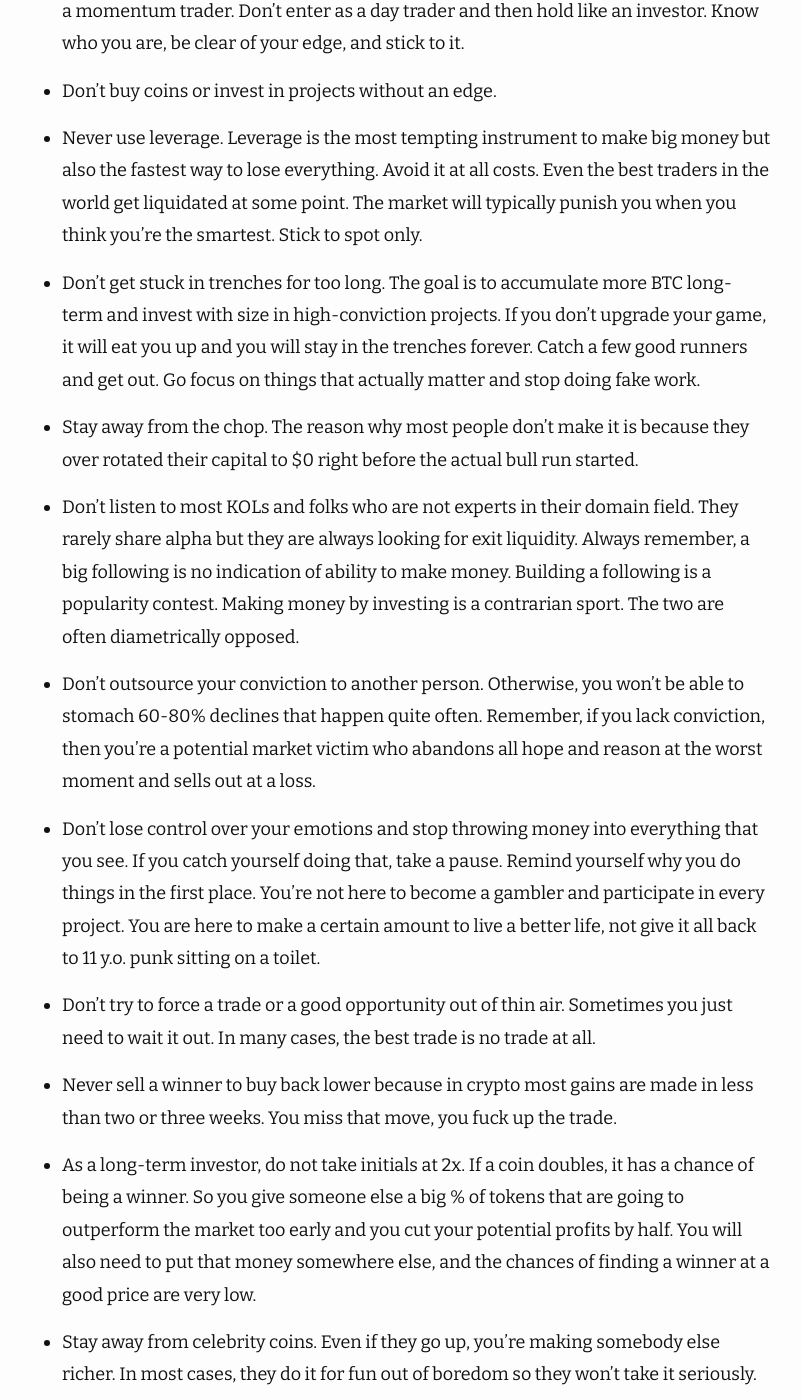
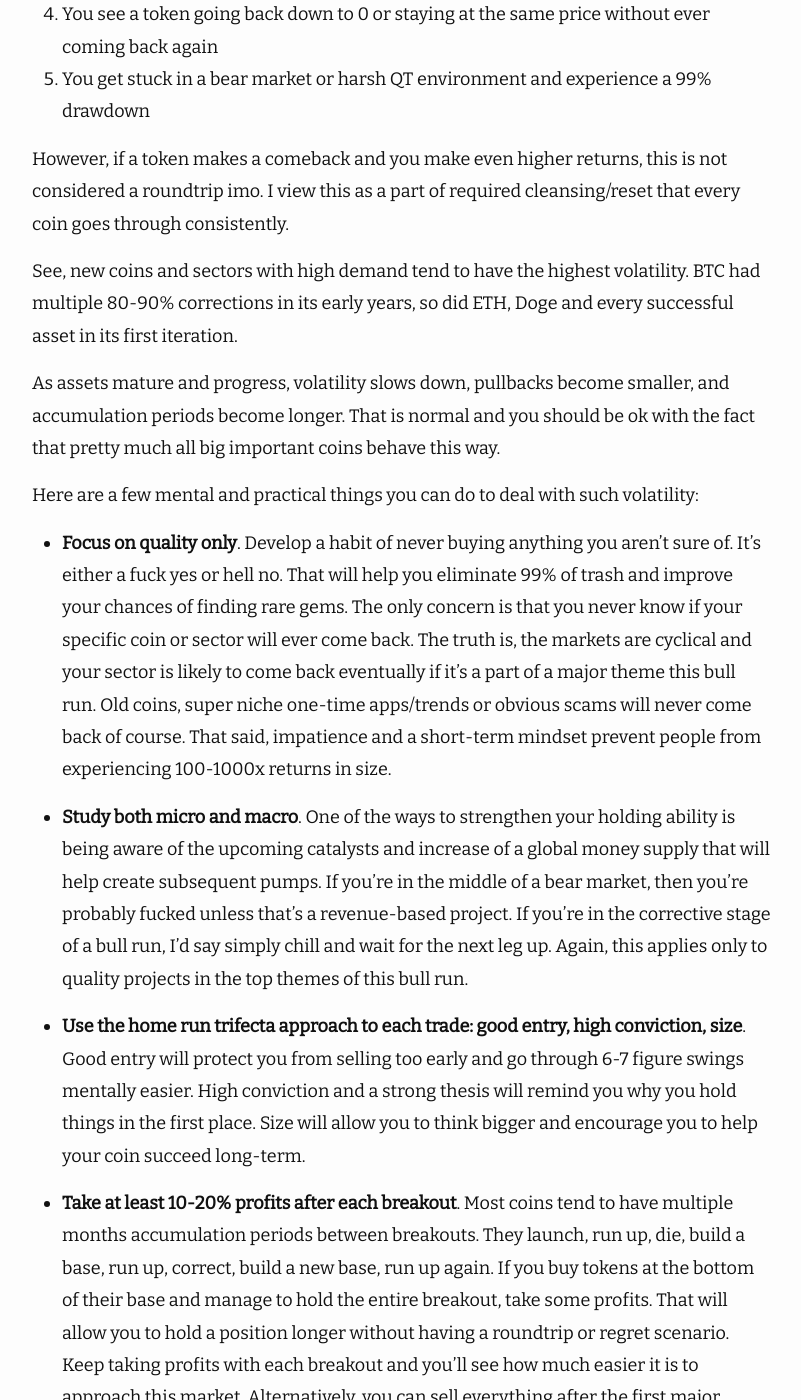
Before and after one commit to deeintech/deeintech.github.io, a Jekyll site: the page built from _posts/2025-03-05-playbook.md, in a window 1280 px wide and 1400 px high, scrolled down 22487 px. Shown: the whole window, without its empty margins (238-1039 px from the left). Built offline with Jekyll 4.4.1, drawn with Linux system fonts in a browser that asks for light colours; nearby versions of some CDN libraries; some of the changed text lies outside the part shown.

Commit message:
add roundtrip

```diff
--- a/_posts/2025-03-05-playbook.md
+++ b/_posts/2025-03-05-playbook.md
@@ -27,17 +27,15 @@ How you approach this market will determine your results. Based on my experience
 
 Bitcoin and the entire crypto market operates in 4-year cycles. Knowing where you are in the cycle will help you to navigate this market with a long-term view and approach it from a mature perspective, instead of a gambling one.
 
-This is a simplified version of bitcoin cycles. We have just completed "Corretion Phase 1" (last update March 14th, 2025).
+This is a simplified version of bitcoin cycles. We have recently completed "Corretion Phase 1" (last update March 17th, 2025).
 
 ![banana](/assets/images/banana.jpeg)
 
-Below are two videos that will explain a bigger macro picture and show where we are in the market. TLDR: follow the global liquidity.
+Below are some videos that will explain a bigger macro picture and show where we are in the market. TLDR: follow the global liquidity.
 
 <iframe width="100%" height="420" src="https://www.youtube.com/embed/W7ZL-nFoynw?si=4c-47X3VHpUpVArx" title="YouTube video player" frameborder="0" allow="accelerometer; autoplay; clipboard-write; encrypted-media; gyroscope; picture-in-picture; web-share" referrerpolicy="strict-origin-when-cross-origin" allowfullscreen></iframe>
 
 <iframe width="100%" height="420" src="https://www.youtube.com/embed/KxeZCCoOLB8?si=caR0fwamkT54XPu7" title="YouTube video player" frameborder="0" allow="accelerometer; autoplay; clipboard-write; encrypted-media; gyroscope; picture-in-picture; web-share" referrerpolicy="strict-origin-when-cross-origin" allowfullscreen></iframe>
-
-<iframe width="100%" height="420" src="https://www.youtube.com/embed/xFm8mbUnIuE?si=w_lemnrVmYOua5Nw" title="YouTube video player" frameborder="0" allow="accelerometer; autoplay; clipboard-write; encrypted-media; gyroscope; picture-in-picture; web-share" referrerpolicy="strict-origin-when-cross-origin" allowfullscreen></iframe>
 
 ## On Extraction Flow
 
@@ -138,13 +136,13 @@ There are a few things for this method to work:
 
 - Be emotionally strong and be able to stomach 6-7 figs price swings on a monthly basis. Not many are willing to do that, which is why this is not for everyone.
 
-- Be patient. For long-term positions, you almost always have enough time to buy lower. Also, most big coins take more than a year to fully explode. Sometimes nothing happens for months, then months happen in days. If you can’t hold, you won’t get rich.
+- Be patient. For long-term positions, you almost always have enough time to buy lower. Also, most big coins take more than a year to fully explode. Sometimes nothing happens for months, then months happen in days. If you can't hold, you won't get rich.
 
 - Understand that conviction cannot be bought, borrowed or outsourced, only earned. Developing strong conviction to hold during drawdowns starts with developing a strong, objective thesis and telling yourself that your thesis is the only thing that matters regardless of short-term price action.
 
-- Learn the distinction between emotional attachment and conviction. You buy because you want to sell at some point, not become somebody else’s exit liquidity.
+- Learn the distinction between emotional attachment and conviction. You buy because you want to sell at some point, not become somebody else's exit liquidity.
 
-- Allocate the same amount into each of your homeruns. Don’t oversize for no reason to avoid mental pressure.
+- Allocate the same amount into each of your homeruns. Don't oversize for no reason to avoid mental pressure.
 
 - Do not size in or DCA more when the price and your conviction go up, and your thesis turns out to be a correct one. If you're allocated into a coin early, that should be it. Do not mess up your good entry with emotions. At the same time, do not DCA on the way down, catching a falling knife is never a good idea.
 
@@ -191,9 +189,9 @@ The problem with the memecoins space is that it becomes oversaturated too fast s
 
 There are a few categories that look particularly interesting:
 
-- Mascots of new chains. Many new chains have no tokens and the only way to bet on their growth is by investing in the corresponding face or mascot that represents a given chain. Examples: Toshi or Brett on Base, Abster on Abstract, Foxy on Linea.
+- Mascots of new chains. Many new chains have no tokens and the only way to bet on their growth is by investing in the corresponding face or mascot that represents a given chain. Examples: Toshi or Brett on Base, Abster on Abstract.
 
-- Classic memes with high cultural impact. Those are the memes that existed for over a decade and became a big part of the internet culture. They are more likely to become multi-cycle memes due to a large mindshare and cult-like community they've built over the years. Newly launched forced memes are unlikely to stick around. Hence, bet on the culture. Examples: Pepe, Bobo, Joe, etc.
+- Classic memes with high cultural impact. Those are the memes that existed for over a decade outside of crypto and became a big part of the internet culture. They are more likely to become multi-cycle memes due to a large mindshare and cult-like community they've built over the years. Newly launched forced memes are unlikely to stick around. Hence, bet on the culture. Examples: Pepe, Bobo, Joe.
 
 ![memes](/assets/images/memes.png)
 
@@ -209,13 +207,17 @@ The biggest danger of memecoins is their extreme volatility. It is normal for me
 
 - Airdrops are one of the best forms of building your capital if done correctly. Play games, test new chains and protocols, complete tasks and eventually you'll get rewarded. Be very picky with what you test tho. Many projects will use your time to boost their metrics and give you nothing in return. Focus on projects with cultish communities, superior products, and some form of novelty.
 
-- Apply to become a streamer on Abstract. This is the next big opportunity, imo.
+- Apply to become a streamer on Abstract and play Abstract games in your free time. This is the next big opportunity imo.
 
 - Contribute to projects for free, get a part time gig as a moderator or ambassador. Work your way towards a full-time job. Build your portfolio from there.
 
 - Get early into new chains. There are many interesting opportunities when the chain is fresh, such as its mascot/face/main meme or the main liquidity protocol. You will also build your participation score that might be useful in the long-term.
 
 - Use onchain trading in the uptrend to catch a big win. Be careful tho, it's the riskiest way of making money there is.
+
+- In your early days, accumulate lessons, not capital. Fail more, try more, acquire more knowledge from people who have made and lost a lot. That will allow you to prevent the same mistakes when it's your turn to deal with larger sums of money.
+
+- Never give up. Crypto is a very generious market. You can lose everything multiple times before your biggest comeback. All you need is one big opporunity and you're set for life.
 
 ## On Basics
 
@@ -237,13 +239,13 @@ The biggest danger of memecoins is their extreme volatility. It is normal for me
 
 ## On Strategy
 
-- If you find a new 0→1 primitive or a new token distribution model and you have a chance to participate, do it but join the first wave of euthanasia rollercoaster only. That’s where most money is made. First movers set trends, copycats oversaturate them. Examples: ICOs, play-to-earn, tap-to-earn, airdrops, presidential memes.
+- If you find a new 0→1 primitive or a new token distribution model and you have a chance to participate, do it but join the first wave of euthanasia rollercoaster only. That's where most money is made. First movers set trends, copycats oversaturate them. Examples: ICOs, play-to-earn, tap-to-earn, airdrops, presidential memes.
 
 ![trump](/assets/images/trump.jpg)
 
-- Learn and accept normies’ psychology. Unit bias and price targets are both important and go hand in hand. A coin should either be cheap enough to buy millions with $50 ($0.0000123) or it needs to have ambitious targets for people to believe in ($10, $100, $1000).
+- Learn and accept normies' psychology. Unit bias and price targets are both important and go hand in hand. A coin should either be cheap enough to buy millions with $50 ($0.0000123) or it needs to have ambitious targets for people to believe in ($10, $100, $1000).
 
-- Focus on coins that show strength and perform well in a tough market. Favor performance over fundamentals. Always account for the opportunity cost of not selling garbage earlier.
+- Focus on coins that show strength and perform well in a tough market. Favor performance over fundamentals. Always account for the opportunity cost of not selling garbage or slow-movers earlier.
 
 - Spend 80% of your time focusing on high-leverage activities. Do not neglect your sleep and your overall health. Staring at charts longer will not make your coins go up more.
 
@@ -257,15 +259,15 @@ The biggest danger of memecoins is their extreme volatility. It is normal for me
 
 - Invest in presales late in a bear market or early bull to get the lowest valuations. Avoid investing at the peak of the bull.
 
-- Active contribution is one of the most overlooked strategies when it comes to investing in crypto. Early-stage crypto projects need support across various disciplines including technical work, marketing, business development, community management, and more. By offering your skills, no matter how niche or broad, you position yourself not just as a passive investor but as an integral part of a project’s growth. Advising or contributing at the ground level, particularly for projects yet to secure funding, often allows you to negotiate higher token equity. Gaining early access and actively supporting projects you genuinely believe in can lead to substantial, life-changing outcomes. That said, there's way more upside than just looking at charts all day, especially when capital is limited.
+- Active contribution is one of the most overlooked strategies when it comes to investing in crypto. Early-stage crypto projects need support across various disciplines including technical work, marketing, business development, community management, and more. By offering your skills, no matter how niche or broad, you position yourself not just as a passive investor but as an integral part of a project's growth. Advising or contributing at the ground level, particularly for projects yet to secure funding, often allows you to negotiate higher token equity. Gaining early access and actively supporting projects you genuinely believe in can lead to substantial, life-changing outcomes. That said, there's way more upside than just looking at charts all day, especially when capital is limited.
 
-- If you have access to good deals within your network, use it. But be very selective. Remember, 99% of projects don’t need a token. Also, the project itself doesn’t make the deal perfect. Bad terms, wrong timing or weak thesis can turn a good deal into a terrible one.
+- If you have access to good deals within your network, use it. But be very selective. Remember, 99% of projects don't need a token. Also, the project itself doesn't make the deal perfect. Bad terms, wrong timing or weak thesis can turn a good deal into a terrible one.
 
 - Bet on teams, not projects. Prioritize folks who put user experience and execution quality above all.
 
-- Avoid projects with red flags. VCs don’t want to call out bad actors because there’s no upside or incentive for them. Having a toxic reputation for talking bad stuff about projects all the time can cut off VCs from future deal flow, so they stay silent. That’s why scams can be very big.
+- Avoid projects with red flags. VCs don't want to call out bad actors because there's no upside or incentive for them. Having a toxic reputation for talking bad stuff about projects all the time can cut off VCs from future deal flow, so they stay silent. That's why scams can be very big.
 
-- Look for products that create fanatical experience. If someone tells you I cannot live without this, you’re into something. Study that, engage with that. Invest if possible.
+- Look for products that create fanatical experience. If someone tells you I cannot live without this, you're into something. Study that, engage with that. Invest if possible.
 
 ## On Buying
 
@@ -273,11 +275,11 @@ The biggest danger of memecoins is their extreme volatility. It is normal for me
 
 - Buy alts and memes at the bottom of a multi-months range only. Considering it's a good asset, you're buying at the best time possible as most sellers have left, capitulated, liquidated or given up already.
 
-- Allocate your funds when there’s an asymmetric upside, not when you feel comfortable. There needs to be enough gap in the profit between entry and exit so that it justifies the risk that it carries if the position goes lower.
+- Allocate your funds when there's an asymmetric upside, not when you feel comfortable. There needs to be enough gap in the profit between entry and exit so that it justifies the risk that it carries if the position goes lower.
 
-- Be active when it’s needed the most. Buy peak mindshare projects when there's blood, fear, fud. You can’t go back in time to ask for a better entry. Deploy money first, do less important things later. Their stop loss or panic sell should be your entry.
+- Be active when it's needed the most. Buy peak mindshare projects when there's blood, fear, fud. You can't go back in time to ask for a better entry. Deploy money first, do less important things later. Their stop loss or panic sell should be your entry.
 
-- Get early in coins that aren’t listed on many exchanges and don’t have a positive consensus on social media yet. The interest in buying should decrease as the coin goes up and more people are talking about it. Not the other way around.
+- Get early in coins that aren't listed on many exchanges and don't have a positive consensus on social media yet. The interest in buying should decrease as the coin goes up and more people are talking about it. Not the other way around.
 
 ## On Selling / Taking Profits
 
@@ -311,9 +313,39 @@ The biggest danger of memecoins is their extreme volatility. It is normal for me
 
 - Have good security measures both online and IRL. Protect your coins because there's always someone who wants to take them from you. Do not blindly tell anyone about your involvement in crypto. Stay low key. Death threats are a real thing.
 
+## On Roundtrips
+
+There are many misleading terms in crypto but I find "roundtrip" as one of the most controversial ones. Roundtrip refers to an event where you didn't take any profits on a coin that went up a lot and then went down back to the same/lower entry. While this is technically correct, it requires a bit more context to be fully accurate.
+
+A true roundtrip works as follows:
+
+1. You buy a token early
+2. You see a token making crazy multiples
+3. You don't take any profits
+4. You see a token going back down to 0 or staying at the same price without ever coming back again
+5. You get stuck in a bear market or harsh QT environment and experience a 99% drawdown
+
+However, if a token makes a comeback and you make even higher returns, this is not considered a roundtrip imo. I view this as a part of required cleansing/reset that every coin goes through consistently.
+
+See, new coins and sectors with high demand tend to have the highest volatility. BTC had multiple 80-90% corrections in its early years, so did ETH, Doge and every successful asset in its first iteration.
+
+As assets mature and progress, volatility slows down, pullbacks become smaller, and accumulation periods become longer. That is normal and you should be ok with the fact that pretty much all big important coins behave this way.
+
+Here are a few mental and practical things you can do to deal with such volatility:
+
+- **Focus on quality only**. Develop a habit of never buying anything you aren't sure of. It's either a fuck yes or hell no. That will help you eliminate 99% of trash and improve your chances of finding rare gems. The only concern is that you never know if your specific coin or sector will ever come back. The truth is, the markets are cyclical and your sector is likely to come back eventually if it's a part of a major theme this bull run. Old coins, super niche one-time apps/trends or obvious scams will never come back of course. That said, impatience and a short-term mindset prevent people from experiencing 100-1000x returns in size.
+
+- **Study both micro and macro**. One of the ways to strengthen your holding ability is being aware of the upcoming catalysts and increase of a global money supply that will help create subsequent pumps. If you're in the middle of a bear market, then you're probably fucked unless that's a revenue-based project. If you're in the corrective stage of a bull run, I'd say simply chill and wait for the next leg up. Again, this applies only to quality projects in the top themes of this bull run.
+
+- **Use the home run trifecta approach to each trade: good entry, high conviction, size**. Good entry will protect you from selling too early and go through 6-7 figure swings mentally easier. High conviction and a strong thesis will remind you why you hold things in the first place. Size will allow you to think bigger and encourage you to help your coin succeed long-term.
+
+- **Take at least 10-20% profits after each breakout**. Most coins tend to have multiple months accumulation periods between breakouts. They launch, run up, die, build a base, run up, correct, build a new base, run up again. If you buy tokens at the bottom of their base and manage to hold the entire breakout, take some profits. That will allow you to hold a position longer without having a roundtrip or regret scenario. Keep taking profits with each breakout and you'll see how much easier it is to approach this market. Alternatively, you can sell everything after the first major breakout and look for other coins that didn't have a breakout yet.
+
+See, a roundtrip is only a roundtrip if you buy crap, mismanage your risks and forget to take profits regularly. If you stick to common sense and build systems against human stupidity, you'll change your perspective on the entire thing.
+
 ## On Things to Avoid
 
-- Greed comes with a cost. Don't take unnecessary risk to make money you don't need. Never risk money you need for money you don’t need.
+- Greed comes with a cost. Don't take unnecessary risk to make money you don't need. Never risk money you need for money you don't need.
 
 - Don't mix your strategies. Don't buy as a long-term investor and trade every move like a momentum trader. Don't enter as a day trader and then hold like an investor. Know who you are, be clear of your edge, and stick to it.
 
@@ -326,8 +358,6 @@ The biggest danger of memecoins is their extreme volatility. It is normal for me
 - Stay away from the chop. The reason why most people don't make it is because they over rotated their capital to $0 right before the actual bull run started.
 
 - Don't listen to most KOLs and folks who are not experts in their domain field. They rarely share alpha but they are always looking for exit liquidity. Always remember, a big following is no indication of ability to make money. Building a following is a popularity contest. Making money by investing is a contrarian sport. The two are often diametrically opposed.
-
-- Don't outsource your conviction to another person. Otherwise, you won't be able to stomach 60-80% declines that happen quite often. Remember, if you lack conviction, then you're a potential market victim who abandons all hope and reason at the worst moment and sells out at a loss.
 
 - Don't lose control over your emotions and stop throwing money into everything that you see. If you catch yourself doing that, take a pause. Remind yourself why you do things in the first place. You're not here to become a gambler and participate in every project. You are here to make a certain amount to live a better life, not give it all back to 11 y.o. punk sitting on a toilet.
 
@@ -359,7 +389,7 @@ The biggest danger of memecoins is their extreme volatility. It is normal for me
 
 - Use networking to connect with key players that have their own edge in respective domains of expertise: majors, memes, nfts, etc. Become an expert at one thing, collab with other experts. Avoid being a generalist.
 
-- Aim for lifelong trust. Protect your reputation. Don’t get involved in scams and don’t launch them. Don’t chase quick cash. Help others build something worthwhile instead. This will allow you to play longer games with higher quality people.
+- Aim for lifelong trust. Protect your reputation. Don't get involved in scams and don't launch them. Don't chase quick cash. Help others build something worthwhile instead. This will allow you to play longer games with higher quality people.
 
 - Choose your partner carefully. Do not let them know your true net worth in crypto. Safer that way.
 
@@ -381,9 +411,9 @@ The biggest danger of memecoins is their extreme volatility. It is normal for me
 
 - Delivered products end major speculation and typically mark the top. Examples: Cardano launching smart contracts, Hyperliquid launching HyperEVM, Pudgy Penguins launching Pengu, Trump team launching Trump coin.
 
-- If you missed the first big move in a given coin ($10M-$200M), don’t fomo. Wait for a price to chill out. Many times you get stuck in a multi-weeks/months accumulation zone. If your conviction is low, that timeless range will force you to sell at a loss or small profit right before making its next big move.
+- If you missed the first big move in a given coin ($10M-$200M), don't fomo. Wait for a price to chill out. Many times you get stuck in a multi-weeks/months accumulation zone. If your conviction is low, that timeless range will force you to sell at a loss or small profit right before making its next big move.
 
-- One winning sector outperforming doesn’t mean that the other one is dead. Rotations are inevitable.
+- One winning sector outperforming doesn't mean that the other one is dead. Rotations are inevitable.
 
 - The best coins tend to stay boring for months and are reserved for delusional holders. When they wake up, they pump fast and rarely give a good entry.
 
@@ -411,7 +441,7 @@ The biggest danger of memecoins is their extreme volatility. It is normal for me
 
 ![retrace](/assets/images/retrace.jpeg)
 
-- Test pumps and chops are the ultimate form of manipulation. The goal is to wear you out and grab as much liquidity as possible. Avoid trading in those market conditions and don’t touch leverage.
+- Test pumps and chops are the ultimate form of manipulation. The goal is to wear you out and grab as much liquidity as possible. Avoid trading in those market conditions and don't touch leverage.
 
 ![test-pumps](/assets/images/test-pumps.jpeg)
 
```
